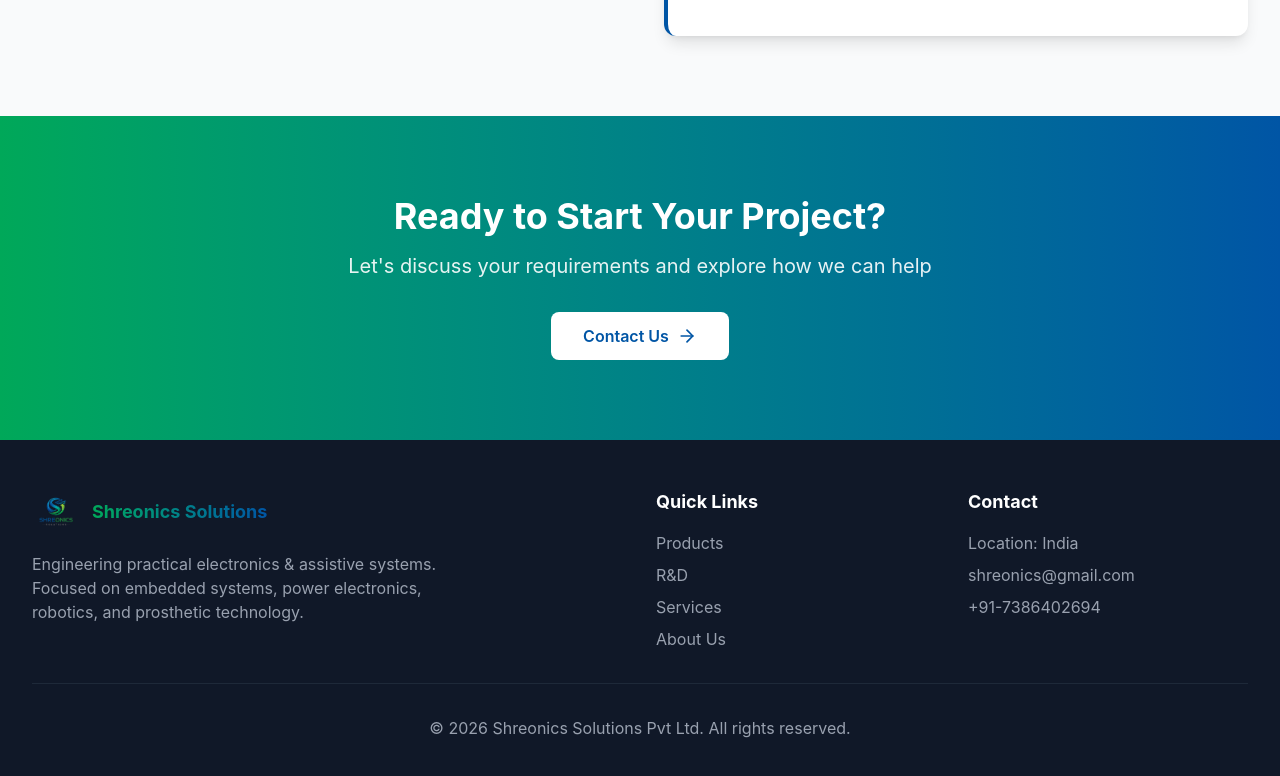
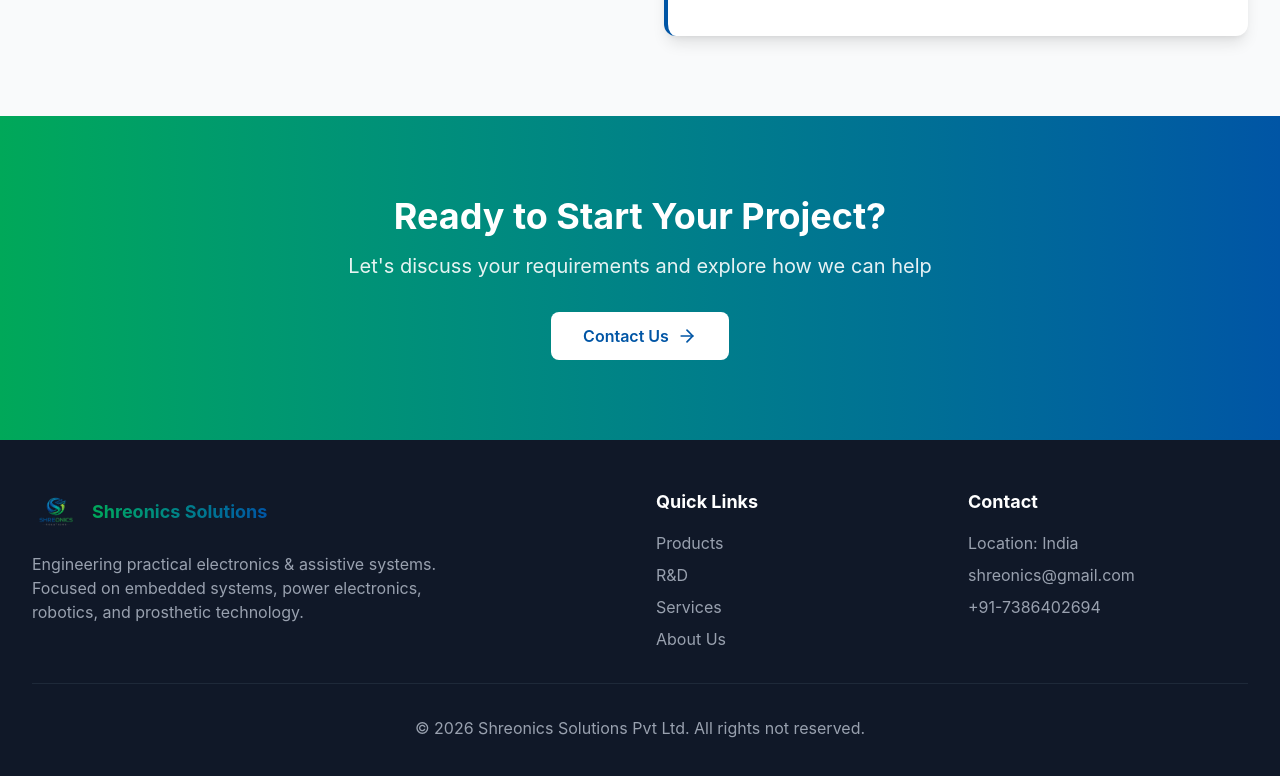
Before and after one commit to perikalasudarshan/Shreonics, a React (Vite) app: page / in a window 1280 px wide. Shown: the part 2204-2980 px from the top of the page. Built offline with nearby package versions, Linux system fonts and the light colour scheme.

Commit message:
updated copy right

```diff
--- a/src/app/components/Layout.tsx
+++ b/src/app/components/Layout.tsx
@@ -142,7 +142,7 @@ export function Layout() {
           </div>
 
           <div className="border-t border-gray-800 mt-8 pt-8 text-center text-gray-400">
-            <p>&copy; {new Date().getFullYear()} Shreonics Solutions Pvt Ltd. All rights reserved.</p>
+            <p>&copy; {new Date().getFullYear()} Shreonics Solutions Pvt Ltd. All rights not reserved.</p>
           </div>
         </div>
       </footer>
```
